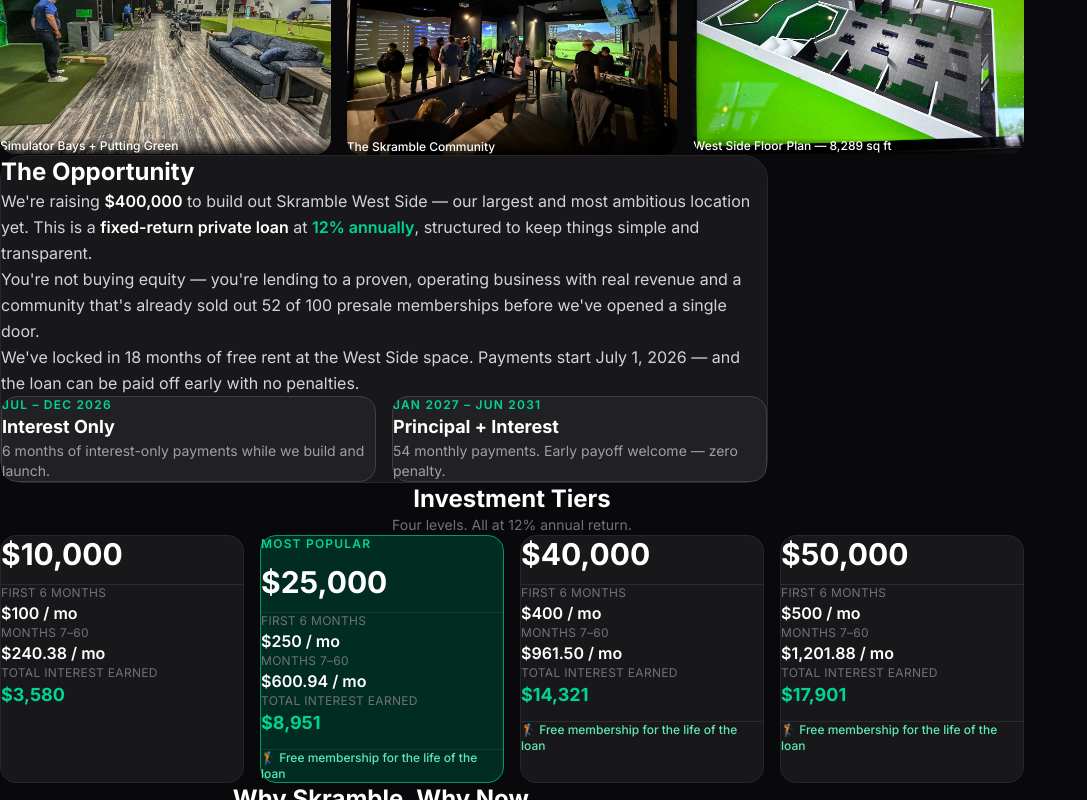
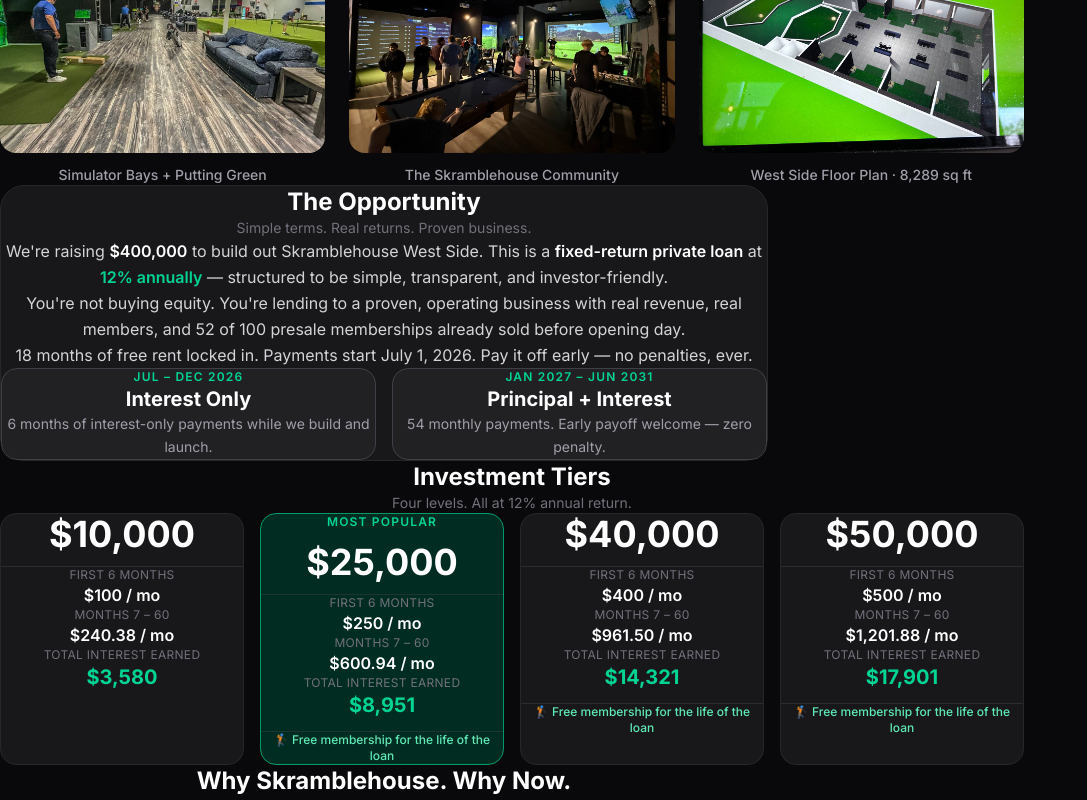
Before and after one commit to rickyhowcroft-dot/skramblehouse-westside, a Next.js app: page /investors in a window 1280 px wide. Shown: the part 500-1300 px from the top of the page, without its empty margins (0-1087 px from the left). Built offline with nearby package versions, Linux system fonts and the light colour scheme.

Commit message:
polish: image captions below photos, centered Opportunity + tiers, Skramblehouse naming

```diff
--- a/app/investors/page.tsx
+++ b/app/investors/page.tsx
@@ -94,9 +94,9 @@ export default function InvestorsPage() {
             { value: '18 mo', label: 'Free Rent Secured' },
             { value: '12%', label: 'Annual Rate of Return' },
           ].map(stat => (
-            <div key={stat.label} className="bg-zinc-900 rounded-2xl p-5 text-center border border-zinc-800">
-              <p className="text-3xl sm:text-4xl font-bold text-emerald-400 mb-1">{stat.value}</p>
-              <p className="text-zinc-400 text-xs leading-snug">{stat.label}</p>
+            <div key={stat.label} className="bg-zinc-900 rounded-2xl p-6 text-center border border-zinc-800">
+              <p className="text-3xl sm:text-4xl font-bold text-emerald-400 mb-2">{stat.value}</p>
+              <p className="text-zinc-400 text-sm leading-snug font-medium">{stat.label}</p>
             </div>
           ))}
         </div>
@@ -107,17 +107,17 @@ export default function InvestorsPage() {
         <div className="max-w-5xl mx-auto">
           <h2 className="text-2xl font-bold text-center mb-2">The Experience</h2>
           <p className="text-zinc-500 text-center text-sm mb-8">Three thriving locations. One more on the way.</p>
-          <div className="grid grid-cols-1 sm:grid-cols-3 gap-4">
+          <div className="grid grid-cols-1 sm:grid-cols-3 gap-6">
             {[
               { src: '/investors/facility.jpg',  caption: 'Simulator Bays + Putting Green' },
-              { src: '/investors/vibe.jpg',       caption: 'The Skramble Community' },
-              { src: '/investors/floorplan.jpg',  caption: 'West Side Floor Plan — 8,289 sq ft' },
+              { src: '/investors/vibe.jpg',       caption: 'The Skramblehouse Community' },
+              { src: '/investors/floorplan.jpg',  caption: 'West Side Floor Plan · 8,289 sq ft' },
             ].map(img => (
-              <div key={img.src} className="relative rounded-2xl overflow-hidden aspect-[4/3]">
-                <Image src={img.src} alt={img.caption} fill className="object-cover" />
-                <div className="absolute bottom-0 inset-x-0 bg-gradient-to-t from-black/80 to-transparent px-4 py-3">
-                  <p className="text-white text-xs font-medium">{img.caption}</p>
+              <div key={img.src} className="flex flex-col gap-3">
+                <div className="relative rounded-2xl overflow-hidden aspect-[4/3]">
+                  <Image src={img.src} alt={img.caption} fill className="object-cover" />
                 </div>
+                <p className="text-zinc-400 text-sm text-center font-medium">{img.caption}</p>
               </div>
             ))}
           </div>
@@ -127,36 +127,35 @@ export default function InvestorsPage() {
       {/* ── The Opportunity ──────────────────────────────────────────────── */}
       <section className="px-6 pb-24">
         <div className="max-w-3xl mx-auto bg-zinc-900 rounded-3xl border border-zinc-800 p-8 sm:p-12">
-          <h2 className="text-2xl font-bold mb-6">The Opportunity</h2>
-          <div className="space-y-4 text-zinc-300 leading-relaxed">
+          <h2 className="text-2xl font-bold text-center mb-2">The Opportunity</h2>
+          <p className="text-zinc-500 text-center text-sm mb-8">Simple terms. Real returns. Proven business.</p>
+
+          <div className="space-y-5 text-zinc-300 leading-relaxed text-center">
             <p>
-              We&apos;re raising <span className="text-white font-semibold">$400,000</span> to build out Skramble West Side —
-              our largest and most ambitious location yet. This is a{' '}
-              <span className="text-white font-semibold">fixed-return private loan</span> at{' '}
-              <span className="text-emerald-400 font-semibold">12% annually</span>, structured to keep things simple
-              and transparent.
+              We&apos;re raising <span className="text-white font-semibold">$400,000</span> to build out Skramblehouse West Side.
+              This is a <span className="text-white font-semibold">fixed-return private loan</span> at{' '}
+              <span className="text-emerald-400 font-semibold">12% annually</span> — structured to be simple, transparent, and investor-friendly.
             </p>
             <p>
-              You&apos;re not buying equity — you&apos;re lending to a proven, operating business
-              with real revenue and a community that&apos;s already sold out 52 of 100 presale memberships
-              before we&apos;ve opened a single door.
+              You&apos;re not buying equity. You&apos;re lending to a proven, operating business with real revenue,
+              real members, and 52 of 100 presale memberships already sold before opening day.
             </p>
             <p>
-              We&apos;ve locked in 18 months of free rent at the West Side space.
-              Payments start July 1, 2026 — and the loan can be paid off early with no penalties.
+              18 months of free rent locked in. Payments start July 1, 2026.
+              Pay it off early — no penalties, ever.
             </p>
           </div>
 
-          <div className="mt-8 grid grid-cols-1 sm:grid-cols-2 gap-4">
-            <div className="bg-zinc-800/60 rounded-2xl p-5 border border-zinc-700">
-              <p className="text-emerald-400 font-semibold text-xs uppercase tracking-widest mb-2">Jul – Dec 2026</p>
-              <p className="text-white font-bold text-lg mb-1">Interest Only</p>
-              <p className="text-zinc-400 text-sm">6 months of interest-only payments while we build and launch.</p>
+          <div className="mt-10 grid grid-cols-1 sm:grid-cols-2 gap-4">
+            <div className="bg-zinc-800/60 rounded-2xl p-6 border border-zinc-700 text-center">
+              <p className="text-emerald-400 font-semibold text-xs uppercase tracking-widest mb-3">Jul – Dec 2026</p>
+              <p className="text-white font-bold text-xl mb-2">Interest Only</p>
+              <p className="text-zinc-400 text-sm leading-relaxed">6 months of interest-only payments while we build and launch.</p>
             </div>
-            <div className="bg-zinc-800/60 rounded-2xl p-5 border border-zinc-700">
-              <p className="text-emerald-400 font-semibold text-xs uppercase tracking-widest mb-2">Jan 2027 – Jun 2031</p>
-              <p className="text-white font-bold text-lg mb-1">Principal + Interest</p>
-              <p className="text-zinc-400 text-sm">54 monthly payments. Early payoff welcome — zero penalty.</p>
+            <div className="bg-zinc-800/60 rounded-2xl p-6 border border-zinc-700 text-center">
+              <p className="text-emerald-400 font-semibold text-xs uppercase tracking-widest mb-3">Jan 2027 – Jun 2031</p>
+              <p className="text-white font-bold text-xl mb-2">Principal + Interest</p>
+              <p className="text-zinc-400 text-sm leading-relaxed">54 monthly payments. Early payoff welcome — zero penalty.</p>
             </div>
           </div>
         </div>
@@ -172,7 +171,7 @@ export default function InvestorsPage() {
             {TIERS.map(tier => (
               <div
                 key={tier.amount}
-                className={`rounded-2xl border p-6 flex flex-col gap-3 ${
+                className={`rounded-2xl border p-6 flex flex-col items-center text-center gap-3 ${
                   tier.highlight
                     ? 'bg-emerald-950 border-emerald-600'
                     : 'bg-zinc-900 border-zinc-800'
@@ -181,25 +180,25 @@ export default function InvestorsPage() {
                 {tier.highlight && (
                   <p className="text-emerald-400 text-xs font-semibold uppercase tracking-widest">Most Popular</p>
                 )}
-                <p className="text-3xl font-bold">{tier.amount}</p>
+                <p className="text-4xl font-bold">{tier.amount}</p>
 
-                <div className="border-t border-zinc-700/50 pt-3 space-y-2.5">
+                <div className="w-full border-t border-zinc-700/50 pt-4 space-y-3">
                   <div>
-                    <p className="text-zinc-500 text-xs uppercase tracking-wide mb-0.5">First 6 months</p>
-                    <p className="text-white font-semibold">{tier.interestOnly}</p>
+                    <p className="text-zinc-500 text-xs uppercase tracking-wide mb-1">First 6 Months</p>
+                    <p className="text-white font-semibold text-base">{tier.interestOnly}</p>
                   </div>
                   <div>
-                    <p className="text-zinc-500 text-xs uppercase tracking-wide mb-0.5">Months 7–60</p>
-                    <p className="text-white font-semibold">{tier.payment}</p>
+                    <p className="text-zinc-500 text-xs uppercase tracking-wide mb-1">Months 7 – 60</p>
+                    <p className="text-white font-semibold text-base">{tier.payment}</p>
                   </div>
                   <div>
-                    <p className="text-zinc-500 text-xs uppercase tracking-wide mb-0.5">Total interest earned</p>
-                    <p className="text-emerald-400 font-bold text-lg">{tier.totalInterest}</p>
+                    <p className="text-zinc-500 text-xs uppercase tracking-wide mb-1">Total Interest Earned</p>
+                    <p className="text-emerald-400 font-bold text-xl">{tier.totalInterest}</p>
                   </div>
                 </div>
 
                 {tier.perk && (
-                  <div className="mt-auto pt-3 border-t border-zinc-700/50">
+                  <div className="w-full mt-auto pt-3 border-t border-zinc-700/50">
                     <p className="text-emerald-300 text-xs font-medium">🏌️ {tier.perk}</p>
                   </div>
                 )}
@@ -212,7 +211,7 @@ export default function InvestorsPage() {
       {/* ── Why Now ──────────────────────────────────────────────────────── */}
       <section className="px-6 pb-24">
         <div className="max-w-3xl mx-auto text-center">
-          <h2 className="text-2xl font-bold mb-4">Why Skramble. Why Now.</h2>
+          <h2 className="text-2xl font-bold mb-4">Why Skramblehouse. Why Now.</h2>
           <p className="text-zinc-400 leading-relaxed">
             Indoor golf is one of the fastest-growing entertainment categories in the country.
             We&apos;ve built something people genuinely love — members, leagues, events, and a culture
```
